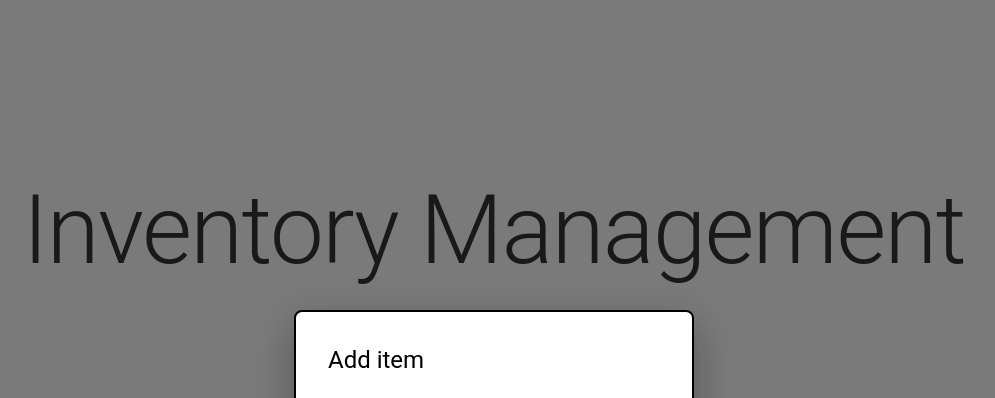
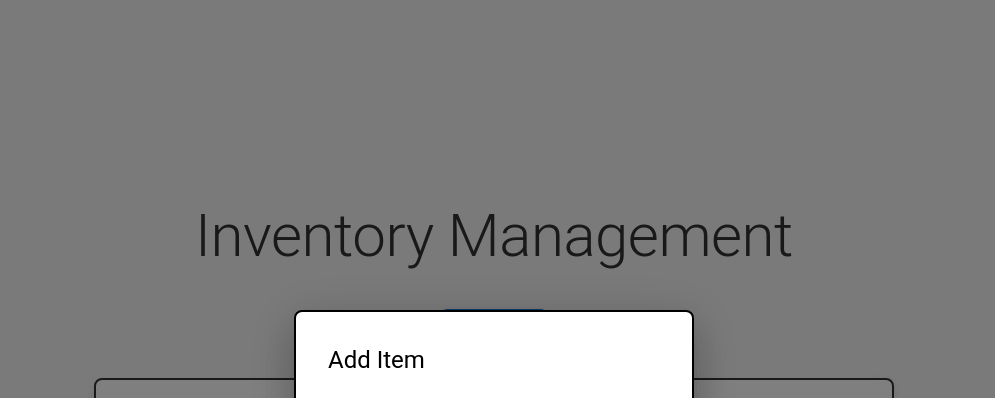
Before and after one commit to jorgeandrespadilla/inventory-management-app, a Next.js app: page / in a window 1280 px wide. Both pictures are taken after a click on the button "NEW ITEM". Shown: the top 398 px of the page, without its empty margins (146-1141 px from the left). Built offline with nearby package versions, Linux system fonts and the light colour scheme; no server answers; the database is empty.

Commit message:
feat: add minor improvements

```diff
--- a/app/page.tsx
+++ b/app/page.tsx
@@ -34,18 +34,12 @@ const InventoryItemComponent = ({ item, addItem, removeItem }: { item: Inventory
     >
       <Stack direction="column" spacing={1} alignItems="start">
         <Typography variant="h5" color="#333" sx={{
-          fontWeight: 600,
-          '&:hover': {
-            color: "#007bff"
-          }
+          fontWeight: 600
         }}>
           {item.name.charAt(0).toUpperCase() + item.name.slice(1)}
         </Typography>
         <Typography variant="h6" color="#333" sx={{
-          fontWeight: 500,
-          '&:hover': {
-            color: "#007bff"
-          }
+          fontWeight: 500
         }}>
           {item.quantity}
         </Typography>
@@ -139,7 +133,10 @@ export default function Home() {
   };
 
   useEffect(() => {
-    const timeout = setTimeout(() => setDebouncedItemFilter(itemFilter), 500);
+    const timeout = setTimeout(
+      () => setDebouncedItemFilter(itemFilter),
+      300
+    );
     return () => clearTimeout(timeout);
   }, [itemFilter]);
 
@@ -162,7 +159,7 @@ export default function Home() {
       p={4}
       bgcolor="#f5f5f5"
     >
-      <Typography variant="h1" color="#333" gutterBottom>
+      <Typography variant="h2" color="#333" gutterBottom>
         Inventory Management
       </Typography>
       <Button variant="contained" onClick={handleOpen} sx={{ mb: 2 }}>
@@ -228,7 +225,7 @@ export default function Home() {
             borderRadius: "8px"
           }}
         >
-          <Typography variant="h5">Add item</Typography>
+          <Typography variant="h5">Add Item</Typography>
           <Stack
             width="100%"
             direction="row"
```
